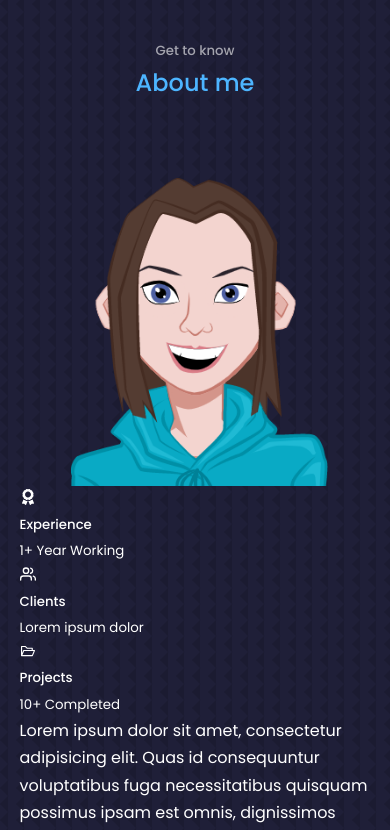
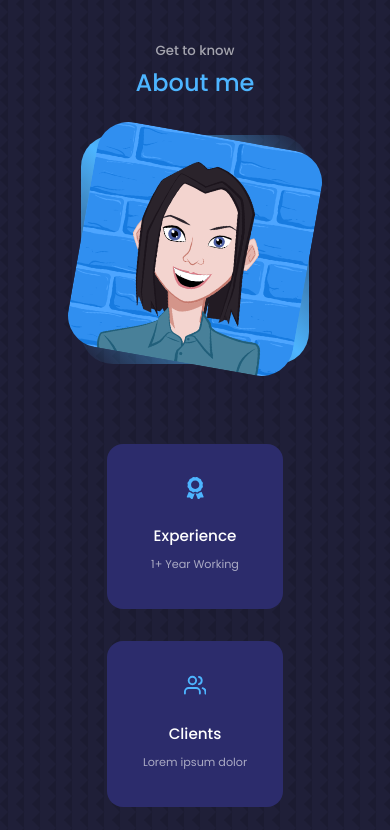
Before and after one commit to agatadrozdowska/portfolio-website, a React (Create React App) app: page / in a window 390 px wide. Shown: the part 900-1730 px from the top of the page. Built offline with nearby package versions, Linux system fonts and the light colour scheme.

Commit message:
Adding styles to About Component

```diff
--- a/src/components/about/About.jsx
+++ b/src/components/about/About.jsx
@@ -1,6 +1,6 @@
 import React from 'react';
 import './about.css';
-import ME from '../../assets/AvatarMaker.png';
+import ME from '../../assets/about-me.png';
 import { FaAward } from 'react-icons/fa';
 import { FiUsers } from 'react-icons/fi';
 import { AiOutlineFolderOpen } from 'react-icons/ai';
--- a/src/components/about/about.css
+++ b/src/components/about/about.css
@@ -0,0 +1,112 @@
+.about__container {
+    display: grid;
+    grid-template-columns: 35% 50%;
+    gap: 15%;
+}
+
+.about__me {
+    width: 100%;
+    aspect-ratio: 1/1;
+    border-radius: 2rem;
+    background: linear-gradient(45deg, transparent, var(--color-primary), transparent);
+    display: grid;
+    place-items: center;
+}
+
+.about__me-image {
+    border-radius: 2rem;
+    overflow: hidden;
+    transform: rotate(10deg);
+    transition: var(--transition);
+}
+
+.about__me-image:hover {
+    transform: rotate(0);
+}
+
+.about__cards {
+    display: grid;
+    grid-template-columns: repeat(3, 1fr);
+    gap: 1.5rem;
+}
+
+.about__card {
+    background: var(--color-bg-variant);
+    border: 1px solid transparent;
+    border-radius: 1rem;
+    padding: 2rem;
+    text-align: center;
+    transition: var(--transition);
+}
+
+.about__card:hover {
+    background: transparent;
+    border-color: var(--color-primary-variant);
+    cursor: default;
+}
+
+.about__icon {
+    color: var(--color-primary);
+    font-size: 1.4rem;
+    margin-bottom: 1rem;
+}
+
+.about__card h5 {
+    font-size: 0.95rem;
+}
+
+.about__card small {
+    font-size: 0.7rem;
+    color: var(--color-light);
+}
+
+.about__content p {
+    margin: 2rem 0 2.6rem;
+    color: var(--color-light);
+}
+
+
+/* media queries (medium devices) */
+
+@media screen and (max-width: 1024px) {
+    .about__container {
+        grid-template-columns: 1fr;
+        gap: 0;
+    }
+
+    .about__me {
+        width: 50%;
+        margin: 2rem auto 4rem;
+
+    }
+
+    .about__content p {
+        margin: 1rem 0 1.5rem;
+    }
+}
+
+
+/* media queries (small devices) */
+
+@media screen and (max-width: 600px) {
+    .about__me {
+        width: 65%;
+        margin: 0 auto 3rem;
+
+    }
+
+    .about__cards {
+        grid-template-columns: 1fr;
+        gap: 2rem;
+        width: 50%;
+        margin: 2rem auto;
+    }
+
+    .about__content {
+        text-align: center;
+    }
+
+    .about__content p {
+        margin: 1.5rem 0;
+    }
+}
```
Also changed, not shown: src/assets/about-me.png (added), src/assets/me.png (deleted).
